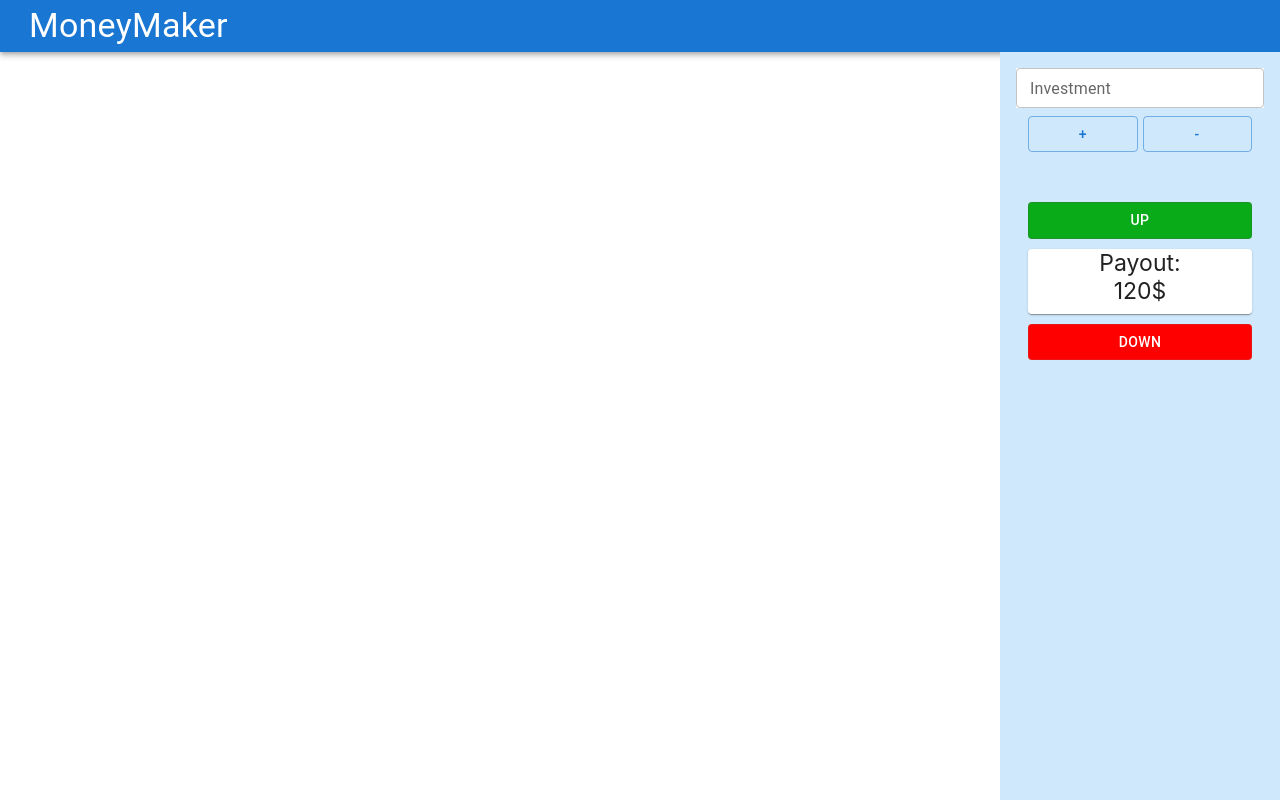
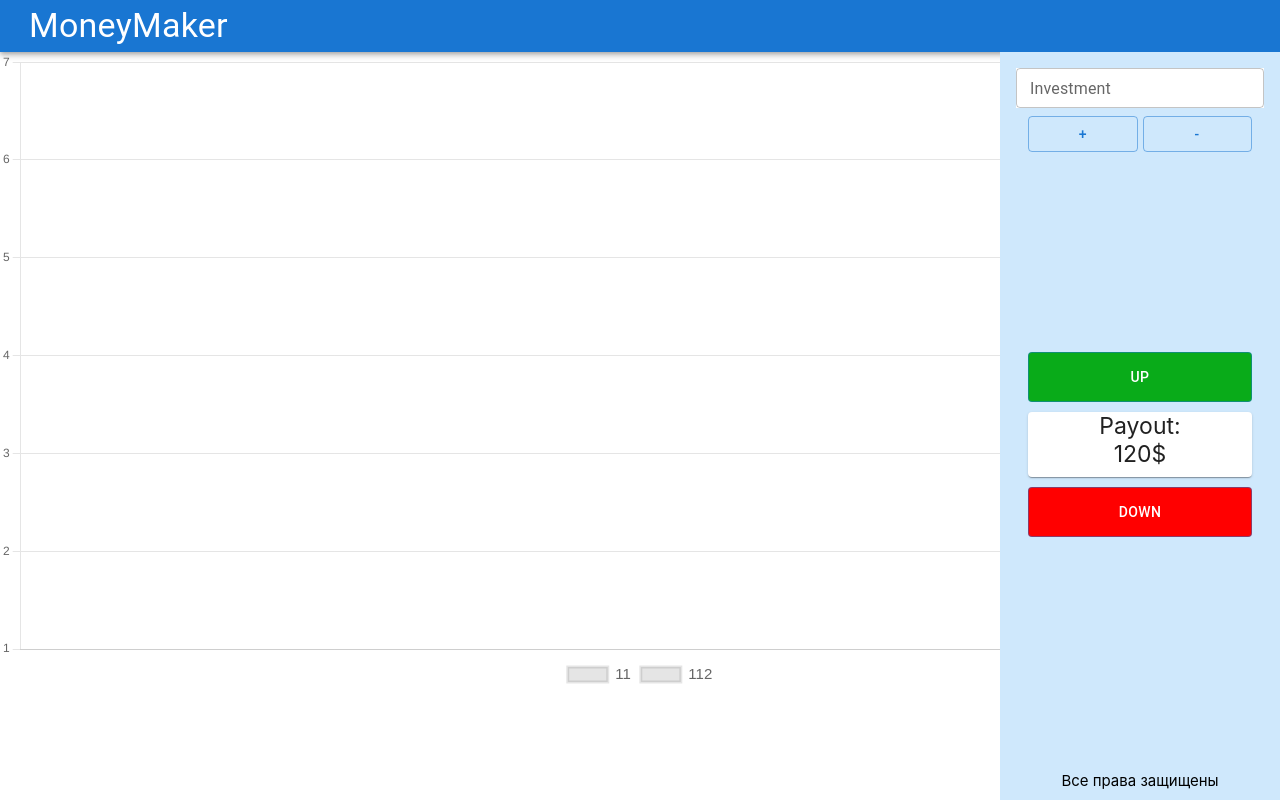
Before and after one commit to derus15/FinanceMaster, a React (Create React App) app: page / in a window 1280 px wide. Built offline with nearby package versions, Linux system fonts and the light colour scheme.

Commit message:
add basic charts and some style in sidebar

```diff
--- a/package.json
+++ b/package.json
@@ -11,6 +11,7 @@
     "@testing-library/user-event": "^13.5.0",
     "chart.js": "^4.4.0",
     "react": "^18.2.0",
+    "react-chartjs-2": "^5.2.0",
     "react-dom": "^18.2.0",
     "react-scripts": "5.0.1",
     "web-vitals": "^2.1.4"
--- a/src/App.js
+++ b/src/App.js
@@ -2,6 +2,7 @@ import './App.css';
 import {Box} from "@mui/material";
 import Navbar from "./components/Navbar";
 import Sidebar from "./components/Sidebar";
+import Chart from "./components/Charts/Chart";
 
 function App() {
 
@@ -10,6 +11,7 @@ function App() {
     <Box sx={{flexGrow: 1}}>
         <Navbar/>
         <Sidebar/>
+        <Chart/>
     </Box>
   );
 }
--- a/src/components/Charts/Chart.jsx
+++ b/src/components/Charts/Chart.jsx
@@ -0,0 +1,66 @@
+import React from 'react';
+import {Line} from 'react-chartjs-2';
+import {
+    Chart as ChartJS,
+    CategoryScale,
+    LinearScale,
+    PointElement,
+    LineElement,
+    Title,
+    Tooltip,
+    Legend,
+} from 'chart.js';
+
+const Chart = () => {
+
+        ChartJS.register(
+            CategoryScale,
+            LinearScale,
+            PointElement,
+            LineElement,
+            Title,
+            Tooltip,
+            Legend,
+        );
+
+        const options = {
+            labels: [],
+            plugins: {
+                legend: {
+                    position: 'bottom',
+                    labels: {
+                        font: {
+                            size: 15,
+                            family: 'Montserrat, sans-serif',
+                        },
+                    },
+                },
+            },
+        };
+
+        const data = {
+            datasets: [
+                {
+                    id: 1,
+                    label: '11',
+                    data: [5, 6, 7],
+                },
+                {
+                    id: 2,
+                    label: '112',
+                    data: [3, 2, 1],
+                },
+            ],
+        }
+
+
+        return (
+
+            <div style={{width: '100wh', height: '90vh'}}>
+                <Line options={options} datasetIdKey='id' data={data}/>
+            </div>
+        );
+    }
+;
+
+export default Chart;
--- a/src/components/Sidebar.jsx
+++ b/src/components/Sidebar.jsx
@@ -2,6 +2,10 @@ import React from 'react';
 import {Box, Button, Container, Grid, Paper, TextField} from "@mui/material";
 
 const Sidebar = () => {
+
+
+
+
     return (
         <Container maxWidth="sm">
             <Box sx={{
@@ -17,19 +21,13 @@ const Sidebar = () => {
                     <Button variant="outlined" sx={{width: '39%'}}>+</Button>
                     <Button variant="outlined" sx={{width: '39%'}}>-</Button>
                 </Grid>
-                <Grid container sx={{mt: '50px'}} direction={"column"} alignContent={'center'}>
-                    <Button variant="outlined" color="success" sx={{
-                        width: '224px',
-                        marginBottom: '10px',
-                        bgcolor: '#09AB19FF',
-                        color: 'white'
-                    }}>Up</Button>
+                <Grid container sx={{mt: '200px'}} direction={"column"} alignContent={'center'}>
+                    <Button variant="outlined" sx={{width: '224px', marginBottom: '10px', bgcolor: '#09AB19FF', color: 'white', height:'50px'}}>Up</Button>
                     <Paper sx={{width: '224px', height: '65px', fontSize: '23px', marginBottom: '10px'}}>Payout:<br/>120$</Paper>
-                    <Button variant="outlined" sx={{width: '224px', backgroundColor: 'red', color:'white'}}
-                            color="error">Down</Button>
+                    <Button variant="outlined" sx={{width: '224px', backgroundColor: 'red', color:'white', height:'50px' }}>Down</Button>
                 </Grid>
+                <div style={{position:'fixed', bottom:'0', fontSize:'15px', width:'280px', paddingBottom:'10px'}}>Все права защищены</div>
             </Box>
-
         </Container>
 
     );
```
Also changed, not shown: 1 other file (tests, documents, lock files or other folders).
